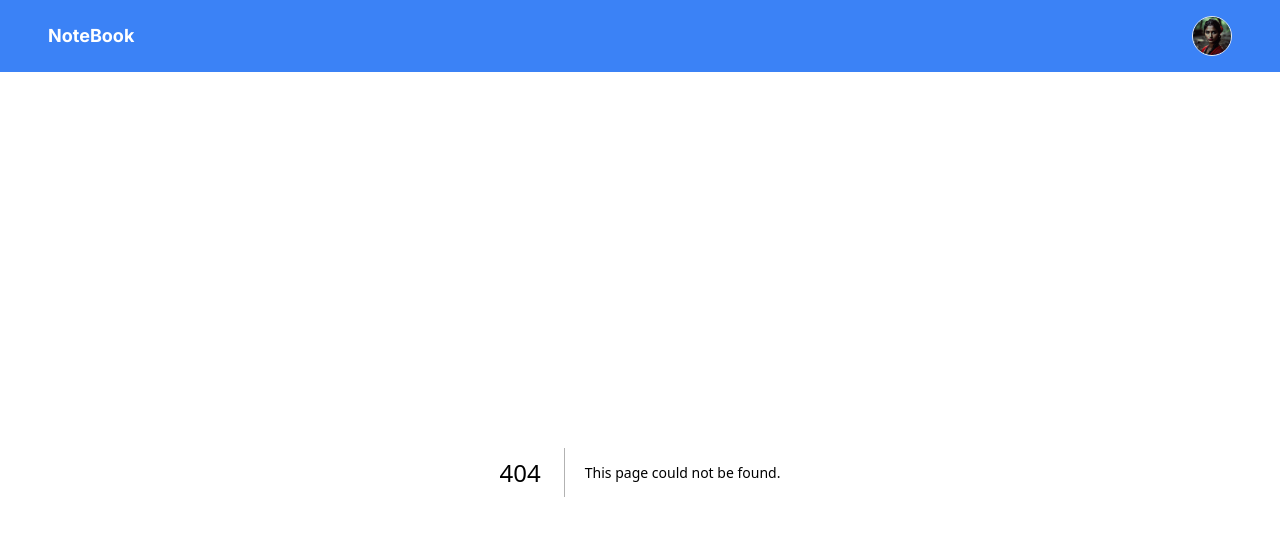
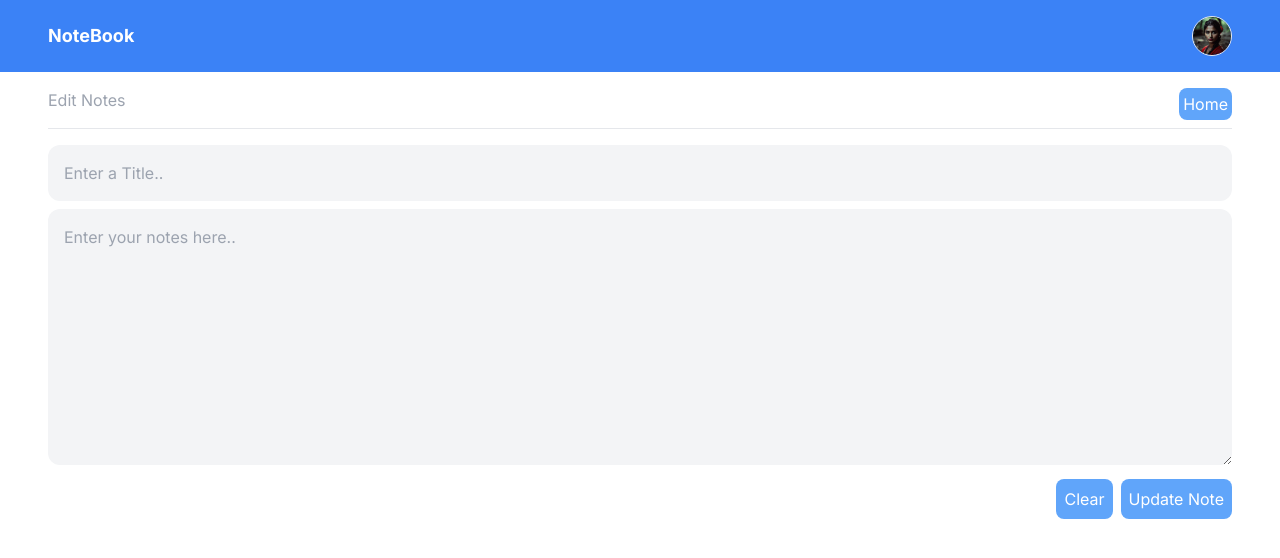
Before and after one commit to ananduremanan/noteapp-next-mongo, a Next.js app: page /editTopic/123 in a window 1280 px wide. Before the commit this address had no page. Shown: the top 558 px of the page. Built offline with nearby package versions, Linux system fonts and the light colour scheme.

Commit message:
Added Mongo Connection and models

```diff
--- /dev/null
+++ b/src/app/components/EditNoteForm.tsx
@@ -0,0 +1,36 @@
+import Link from "next/link";
+
+export default function EditNoteForm() {
+  return (
+    <div className="mt-4">
+      <div className="flex justify-between">
+        <div className="text-gray-400">Edit Notes</div>
+        <Link href={"/"} className="bg-blue-400 p-1 rounded-lg text-white">
+          Home
+        </Link>
+      </div>
+      <hr className="mt-2" />
+      <form action="" className="mt-4">
+        <input
+          placeholder="Enter a Title.."
+          className="bg-gray-100 p-4 w-full rounded-xl"
+        />
+        <textarea
+          placeholder="Enter your notes here.."
+          className="bg-gray-100 p-4 w-full rounded-xl h-64 mt-2"
+        />
+        <div className="flex gap-2 mt-2 justify-end">
+          <button className="bg-blue-400 rounded-lg p-2 text-white hover:font-bold hover:bg-blue-500">
+            Clear
+          </button>
+          <button
+            className="bg-blue-400 rounded-lg p-2 text-white hover:font-bold hover:bg-blue-500"
+            type="submit"
+          >
+            Update Note
+          </button>
+        </div>
+      </form>
+    </div>
+  );
+}
--- /dev/null
+++ b/src/app/editTopic/[id]/page.tsx
@@ -0,0 +1,5 @@
+import EditNoteForm from "@/app/components/EditNoteForm";
+
+export default function EditTopic() {
+  return <EditNoteForm />;
+}
--- /dev/null
+++ b/src/app/libs/mongodb.ts
@@ -0,0 +1,12 @@
+import mongoose from "mongoose";
+
+const connectMongoDB = () => {
+  try {
+    mongoose.connect(process.env.MONGODB_URI as string);
+    console.log("Connected to MongoDB");
+  } catch (error) {
+    console.error(error);
+  }
+};
+
+export default connectMongoDB;
--- /dev/null
+++ b/src/app/models/note.ts
@@ -0,0 +1,15 @@
+import mongoose, { Schema } from "mongoose";
+
+const noteSchema = new Schema(
+  {
+    title: String,
+    description: String,
+  },
+  {
+    timestamps: true,
+  }
+);
+
+const Note = mongoose.models.Note || mongoose.model("Note", noteSchema);
+
+export default Note;
```
Also changed, not shown: 1 other file (tests, documents, lock files or other folders).
